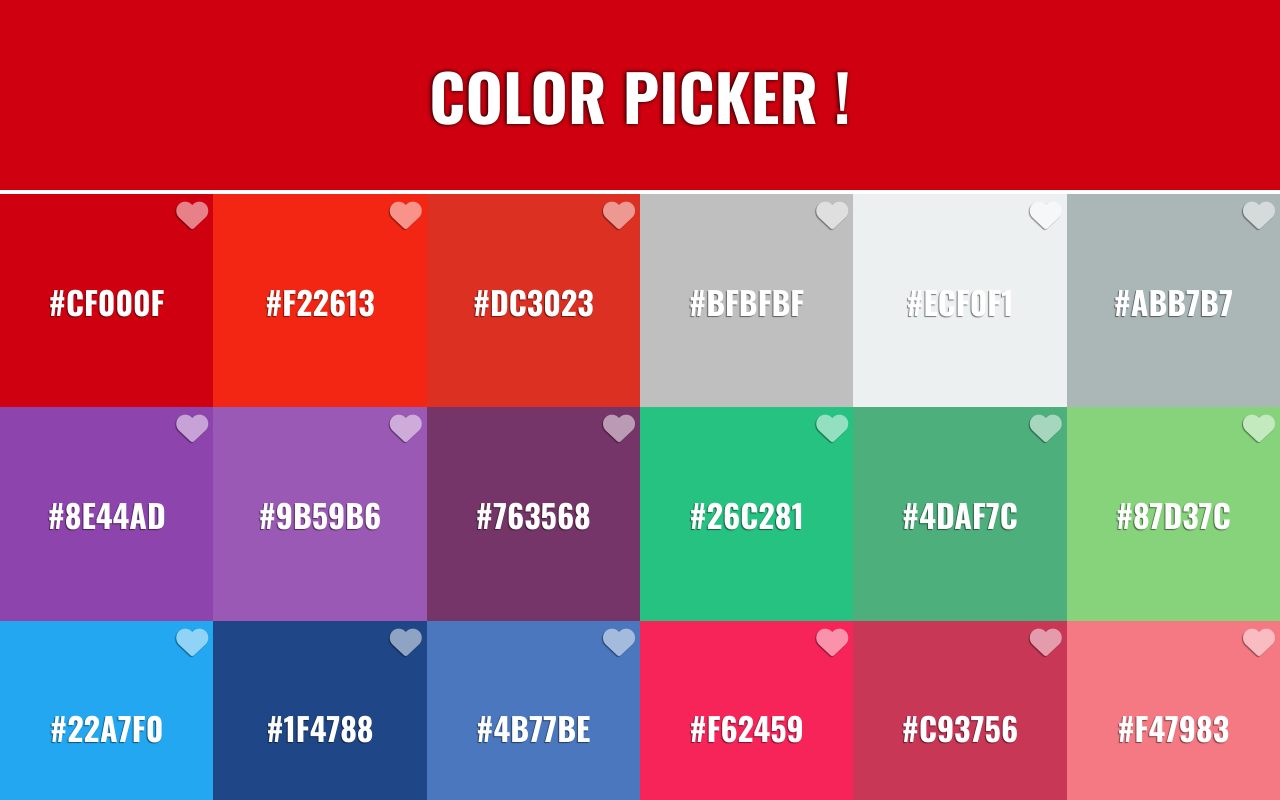
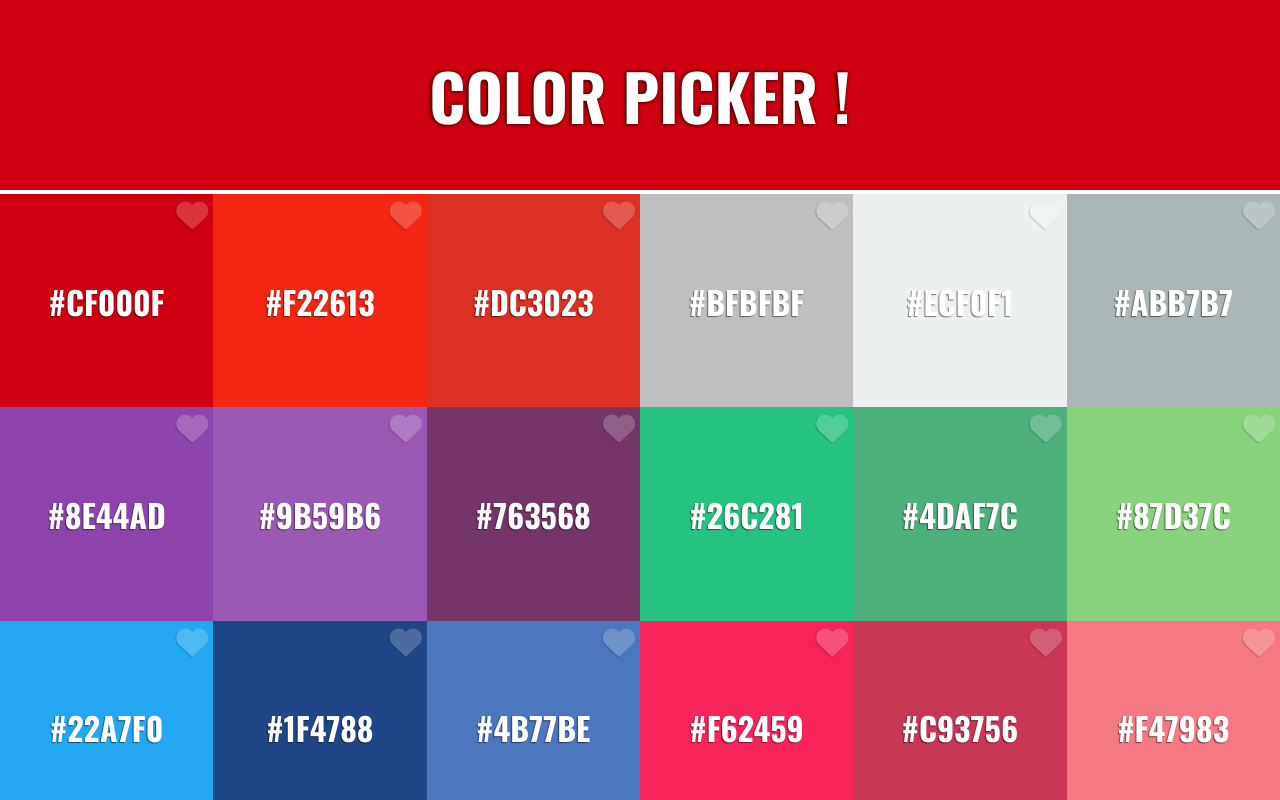
Before and after one commit to patrice-pi/javascript, a plain HTML site: page index.html in a window 1280 px wide. Both pictures are taken after a click on the item "#CF000F". Shown: the top 800 px of the page. Drawn offline with nearby package versions, Linux system fonts and the light colour scheme.

Commit message:
function add_favori

```diff
--- a/css/style.less
+++ b/css/style.less
@@ -68,7 +68,7 @@ header {
       position: absolute;
       top: 5px;
       right: 5px;
-      opacity: 0.5;
+      opacity: 0.2;
       font-size: 2rem;
       text-shadow: -1px 1px 1px rgba(0,0,0,0.8);
       color: #FFF;
--- a/js/script.js
+++ b/js/script.js
@@ -48,13 +48,14 @@ function fade(element) {
         op -= op * 0.1;
     }, 20);
 }
-
+lol="";
 // Fonction qui copy la couleur au click
 function copy_couleur(){
   console.log(rgb2hex(window.getComputedStyle(this).backgroundColor));
   var btn = document.getElementsByClassName('couleur');
   var clipboard = new Clipboard(btn);
-
+  lol = rgb2hex(window.getComputedStyle(this).backgroundColor);
+  add_favori(this,lol);
   clipboard.on('success', function(e) {
   });
 
@@ -71,10 +72,19 @@ function copy_couleur(){
     fade(popup);
   }, delayMillis);
 
+  document.getElementById('entete').style.backgroundColor = rgb2hex(window.getComputedStyle(this).backgroundColor);
+}
+
+function add_favori(tile,fav){
 
 
-  document.getElementById('entete').style.backgroundColor = rgb2hex(window.getComputedStyle(this).backgroundColor);
+  tab.push(fav);
+  console.log(tab);
 }
+
+var tab = new Array();
+
+
 
 var ul = document.createElement('ul'); // On créer un élément de type liste ul
 ul.id = "liste_couleur"; // On lui attribut un id
@@ -101,6 +111,11 @@ for(var i = 0; i < color.length; i++){
   li.appendChild(favori);
 
   li.onclick = copy_couleur; // au click sur un li, on execute la fonction copy_couleur
+
+  favori.onclick = function(){
+    add_favori;
+    this.style.opacity = "1";
+  }
 }
 
 
```
Also changed, not shown: css/style.min.css.
